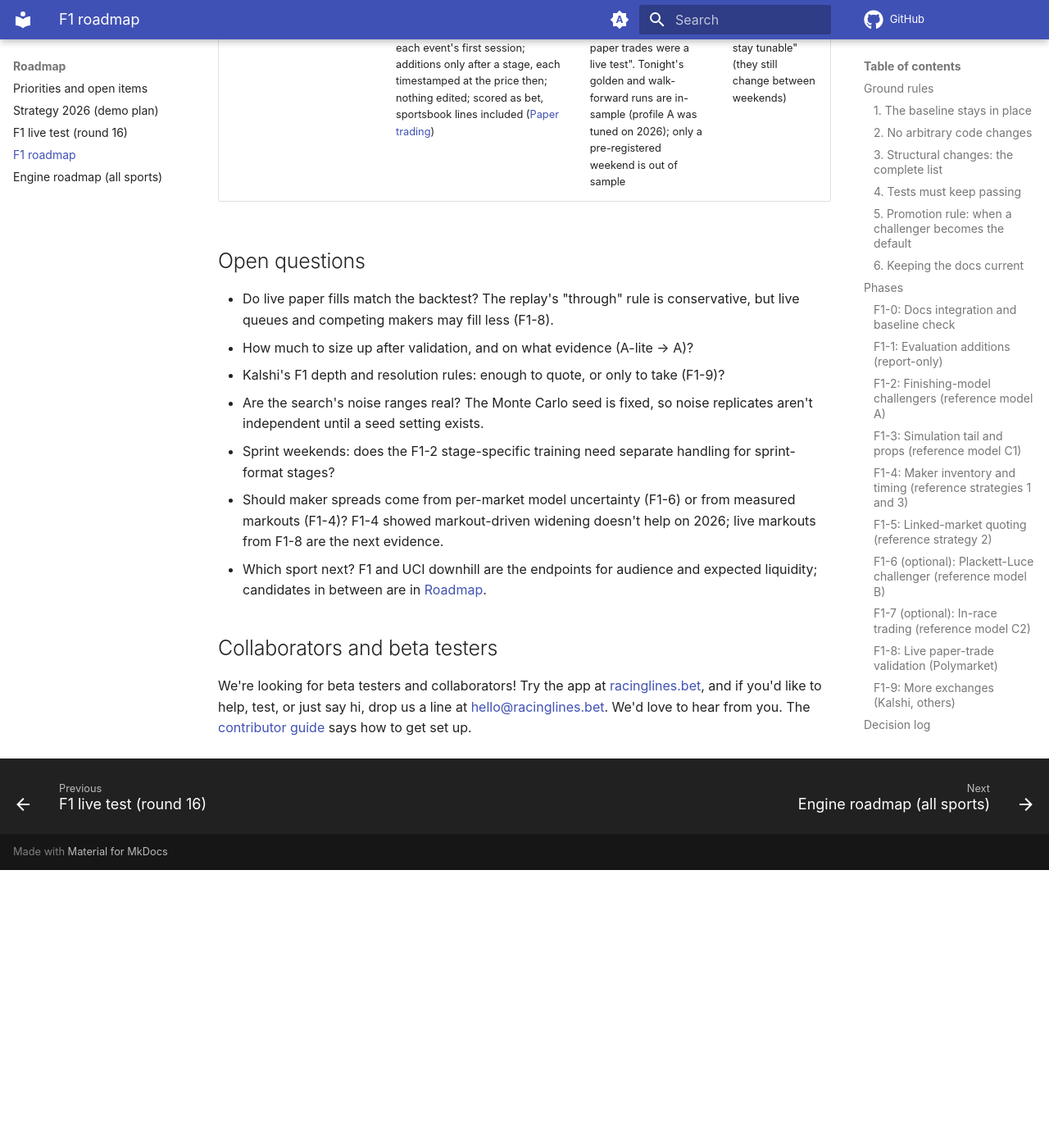
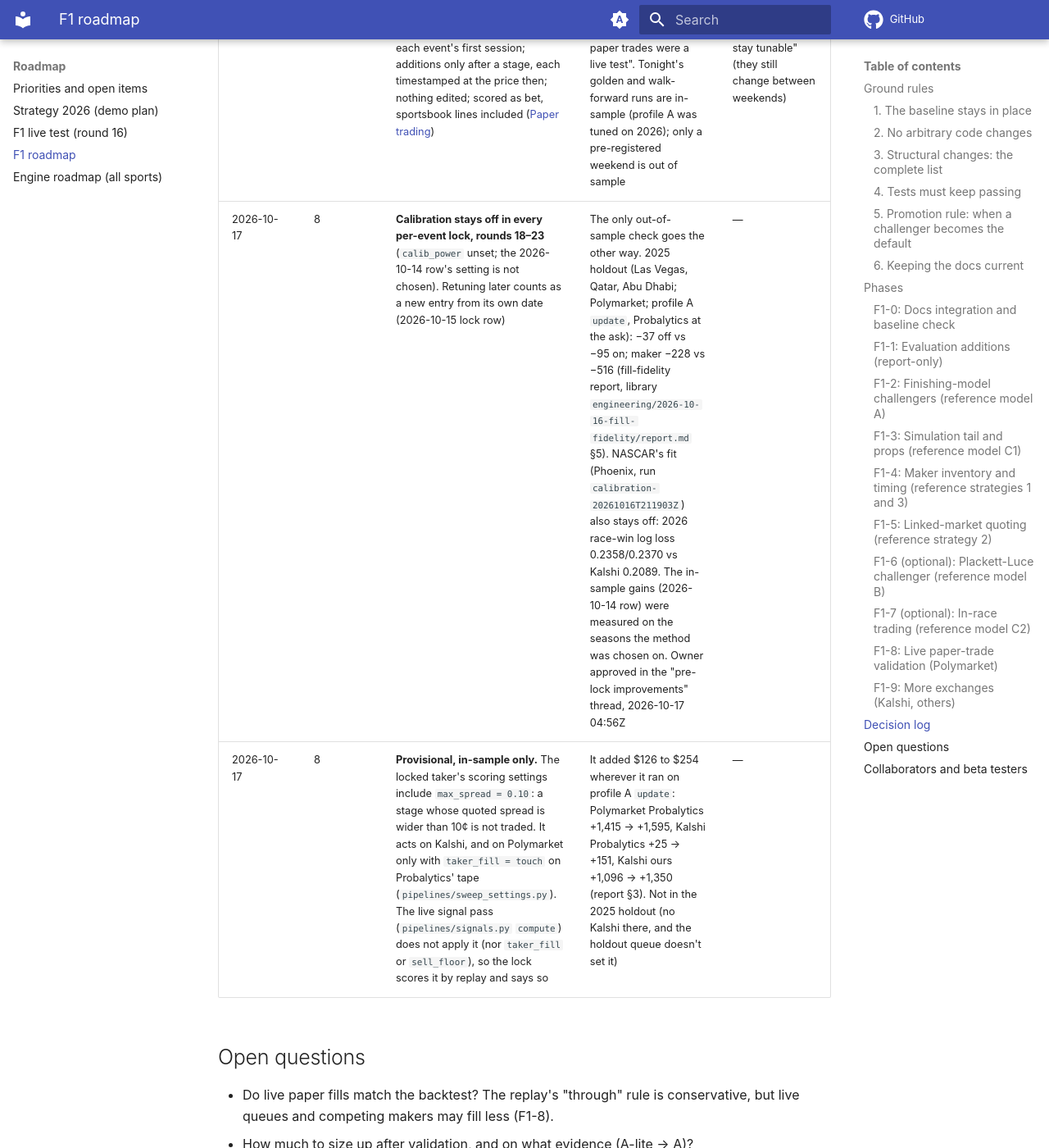
Before and after one commit to lalligagger/racinglines-public, an MkDocs documentation site: the page built from docs/f1-roadmap.md, in a window 1280 px wide and 1400 px high, scrolled down 45010 px. Shown: the whole window at 82% size. Built offline with MkDocs 1.6.1 and Material for MkDocs 9.7.7, drawn with Linux system fonts in a browser that asks for light colours; comment, search, counter and statistics services are not loaded; before the commit the page ends 46071 px from its top, so only the background shows below that.

Commit message:
[docs] Decision log: calibration off in every per-event lock; 10c spread limit as a provisional lock scoring setting
Co-Authored-By: Claude Opus 5.5 (1M context) <noreply@anthropic.com>
Claude-Session: https://claude.ai/code/session_014SfDSfsSvbeUfJLnijiCm6

```diff
--- a/docs/f1-roadmap.md
+++ b/docs/f1-roadmap.md
@@ -475,6 +475,8 @@ signals, with leakage-rule tests like Polymarket's.
 | 2026-10-14 | 8 | **Optional, off by default, nothing chosen.** Square-root bankroll growth (owner's first handoff, 19:01Z; the episode's rule is the odds-based row above): the sweep setting `bankroll_growth` = `linear` (unset; today's `balance / bankroll`) or `sqrt` (its square root, so stake = C × √balance × edge with C = `stake_per_edge` / √bankroll). With `bankroll` set, a quadrupled balance doubles the stakes and one down 75% halves them; with `kelly`, Kelly sizes on √(balance × bankroll). It is a `Setting`, so the CLI (`--bankroll-growth`), the Lab sweep form and MCP `run_job` settings all take it. Unset keeps every combo key and result unchanged (`tests/test_sizing.py`). Choosing it waits for a sweep that compares it with linear and Kelly on P&L and max drawdown | Synthetic tests only; no sweep run yet | — |
 | 2026-10-14 | 8 | **Optional, off by default, nothing chosen.** Calibration power on the race-win prices (C48): the sweep setting `calib_power` maps win chances to p^a (renormalised) and resamples the sims so every market follows. `walk_forward` reads `sports/f1/calibration.toml`, fitted on earlier races only (grid 2.3, nogrid 2.1 after 2026-15; leak check: 31 cut points, no earlier row changed). 4,000-sim sweeps: race-win log loss 0.1694 → 0.1627 (2025), 0.2244 → 0.2194 (2026, market 0.2222); all 9 strategies' P&L better in both seasons ([F1 calibration](f1-calibration.md)) | The model is flat: 2025 drivers priced 5–10% won 2.0%. One power keeps podium, h2h and constructor prices coherent with the win price. Not the default: the base settings and the method were chosen with these seasons in view; promotion is the owner's call | — |
 | 2026-10-15 | 8 | **Per-event lock for paper trading, round 18 to the end of 2026.** One strategy is committed before each event's first session; additions only after a stage, each timestamped at the price then; nothing edited; scored as bet, sportsbook lines included ([Paper trading](paper-trading.md#the-per-event-lock-owner-2026-10-15-through-the-end-of-the-2026-f1-season)) | Owner, 2026-10-15: "everything must be done as bet, as if the paper trades were a live test". Tonight's golden and walk-forward runs are in-sample (profile A was tuned on 2026); only a pre-registered weekend is out of sample | Within a weekend, 2026-10-05's "profiles stay tunable" (they still change between weekends) |
+| 2026-10-17 | 8 | **Calibration stays off in every per-event lock, rounds 18–23** (`calib_power` unset; the 2026-10-14 row's setting is not chosen). Retuning later counts as a new entry from its own date (2026-10-15 lock row) | The only out-of-sample check goes the other way. 2025 holdout (Las Vegas, Qatar, Abu Dhabi; Polymarket; profile A `update`, Probalytics at the ask): −37 off vs −95 on; maker −228 vs −516 (fill-fidelity report, library `engineering/2026-10-16-fill-fidelity/report.md` §5). NASCAR's fit (Phoenix, run `calibration-20261016T211903Z`) also stays off: 2026 race-win log loss 0.2358/0.2370 vs Kalshi 0.2089. The in-sample gains (2026-10-14 row) were measured on the seasons the method was chosen on. Owner approved in the "pre-lock improvements" thread, 2026-10-17 04:56Z | — |
+| 2026-10-17 | 8 | **Provisional, in-sample only.** The locked taker's scoring settings include `max_spread = 0.10`: a stage whose quoted spread is wider than 10¢ is not traded. It acts on Kalshi, and on Polymarket only with `taker_fill = touch` on Probalytics' tape (`pipelines/sweep_settings.py`). The live signal pass (`pipelines/signals.py` `compute`) does not apply it (nor `taker_fill` or `sell_floor`), so the lock scores it by replay and says so | It added $126 to $254 wherever it ran on profile A `update`: Polymarket Probalytics +1,415 → +1,595, Kalshi Probalytics +25 → +151, Kalshi ours +1,096 → +1,350 (report §3). Not in the 2025 holdout (no Kalshi there, and the holdout queue doesn't set it) | — |
 
 ## Open questions
 
```
